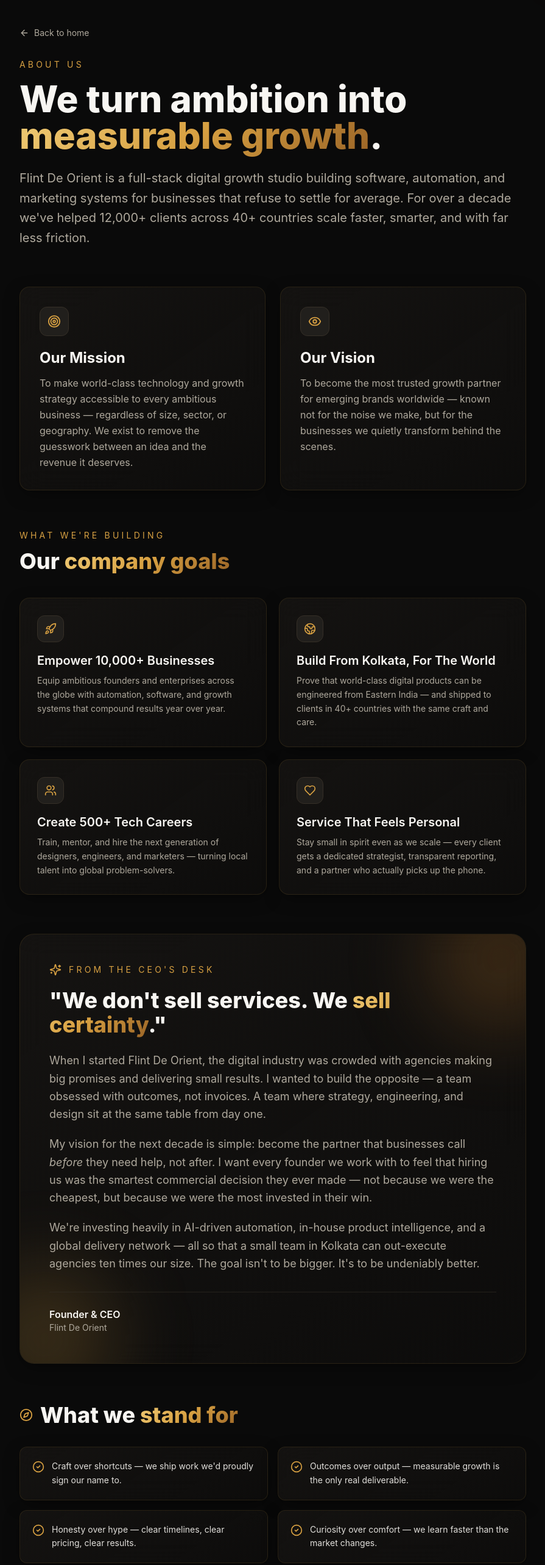
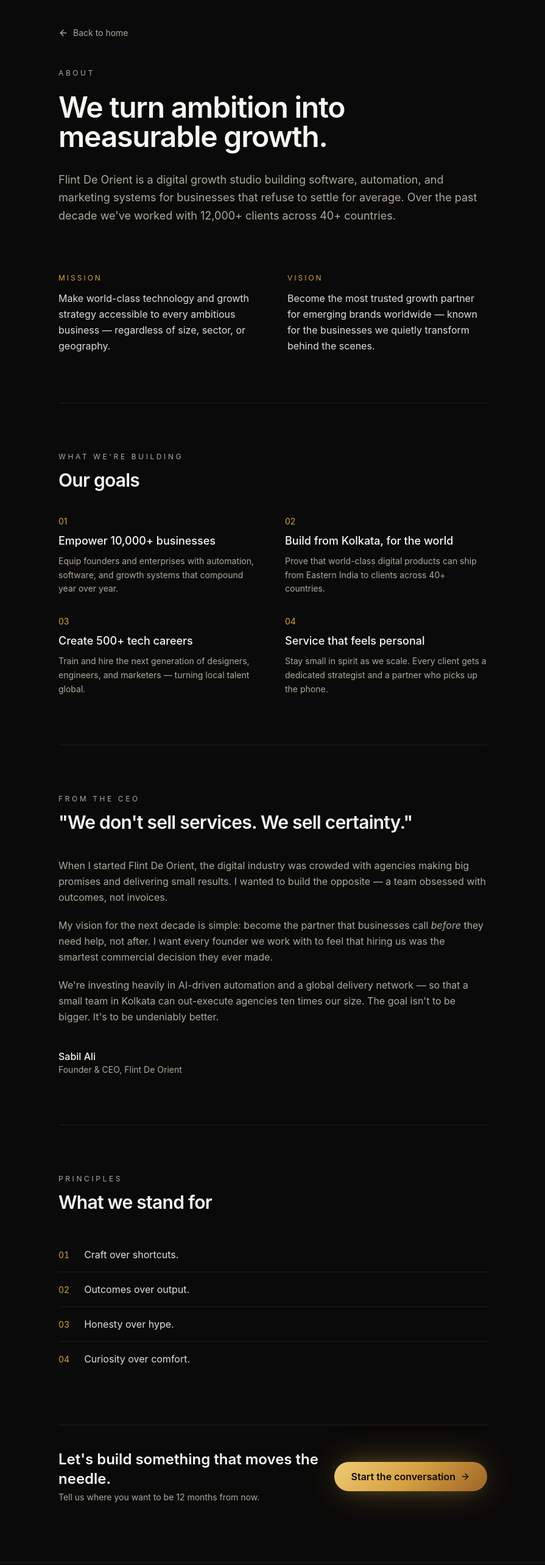
Before and after one commit to flint-de-orient/flintdeorient, a React (Vite) app: page /about in a window 1280 px wide. Shown: the part 100-2666 px from the top of the page at 61% size, without its empty margins (192-1087 px from the left). Built offline with nearby package versions, Linux system fonts and the light colour scheme; the HTML template or start-up script is replaced by a standard one.

Commit message:
Changes
Co-authored-by: sandipmandalgit <121313012+sandipmandalgit@users.noreply.github.com>

```diff
--- a/src/pages/About.tsx
+++ b/src/pages/About.tsx
@@ -1,38 +1,34 @@
 import { Link } from "react-router-dom";
 import { useEffect } from "react";
-import { ArrowLeft, Target, Eye, Compass, Sparkles, Rocket, Users, Globe2, Heart, CheckCircle2 } from "lucide-react";
+import { ArrowLeft, ArrowRight } from "lucide-react";
 import { Button } from "@/components/ui/button";
 import { Navbar } from "@/components/site/Navbar";
 import { Footer } from "@/components/site/Footer";
 
 const goals = [
   {
-    icon: Rocket,
-    title: "Empower 10,000+ Businesses",
-    body: "Equip ambitious founders and enterprises across the globe with automation, software, and growth systems that compound results year over year.",
+    title: "Empower 10,000+ businesses",
+    body: "Equip founders and enterprises with automation, software, and growth systems that compound year over year.",
   },
   {
-    icon: Globe2,
-    title: "Build From Kolkata, For The World",
-    body: "Prove that world-class digital products can be engineered from Eastern India — and shipped to clients in 40+ countries with the same craft and care.",
+    title: "Build from Kolkata, for the world",
+    body: "Prove that world-class digital products can ship from Eastern India to clients across 40+ countries.",
   },
   {
-    icon: Users,
-    title: "Create 500+ Tech Careers",
-    body: "Train, mentor, and hire the next generation of designers, engineers, and marketers — turning local talent into global problem-solvers.",
+    title: "Create 500+ tech careers",
+    body: "Train and hire the next generation of designers, engineers, and marketers — turning local talent global.",
   },
   {
-    icon: Heart,
-    title: "Service That Feels Personal",
-    body: "Stay small in spirit even as we scale — every client gets a dedicated strategist, transparent reporting, and a partner who actually picks up the phone.",
+    title: "Service that feels personal",
+    body: "Stay small in spirit as we scale. Every client gets a dedicated strategist and a partner who picks up the phone.",
   },
 ];
 
 const values = [
-  "Craft over shortcuts — we ship work we'd proudly sign our name to.",
-  "Outcomes over output — measurable growth is the only real deliverable.",
-  "Honesty over hype — clear timelines, clear pricing, clear results.",
-  "Curiosity over comfort — we learn faster than the market changes.",
+  "Craft over shortcuts.",
+  "Outcomes over output.",
+  "Honesty over hype.",
+  "Curiosity over comfort.",
 ];
 
 const About = () => {
@@ -40,76 +36,61 @@ const About = () => {
     window.scrollTo(0, 0);
     document.title = "About — Flint De Orient";
     const meta = document.querySelector('meta[name="description"]');
-    if (meta) meta.setAttribute("content", "Discover Flint De Orient's mission, company goals, and the CEO's vision for building world-class software and growth systems from Kolkata.");
+    if (meta) meta.setAttribute("content", "Flint De Orient — our mission, goals, and the vision of CEO Sabil Ali for building world-class software and growth systems from Kolkata.");
   }, []);
 
   return (
-    <div className="min-h-screen bg-background text-foreground overflow-x-hidden">
+    <div className="min-h-screen bg-background text-foreground">
       <Navbar />
       <main className="pt-28 md:pt-36 pb-24">
-        <article className="container max-w-4xl">
+        <article className="container max-w-3xl">
           <Link
             to="/#about"
-            className="inline-flex items-center gap-2 text-sm text-muted-foreground hover:text-foreground mb-8"
+            className="inline-flex items-center gap-2 text-sm text-muted-foreground hover:text-foreground mb-12"
           >
             <ArrowLeft size={16} /> Back to home
           </Link>
 
           {/* Header */}
-          <header className="mb-16">
-            <p className="text-sm uppercase tracking-[0.3em] text-gold mb-4">About Us</p>
-            <h1 className="text-4xl md:text-6xl font-extrabold leading-tight mb-6">
-              We turn ambition into <span className="text-gradient-gold">measurable growth</span>.
+          <header className="mb-20">
+            <p className="text-xs uppercase tracking-[0.3em] text-muted-foreground mb-6">About</p>
+            <h1 className="text-4xl md:text-5xl font-semibold leading-[1.15] tracking-tight mb-8">
+              We turn ambition into measurable growth.
             </h1>
-            <p className="text-xl text-muted-foreground leading-relaxed">
-              Flint De Orient is a full-stack digital growth studio building software, automation,
-              and marketing systems for businesses that refuse to settle for average. For over a
-              decade we've helped 12,000+ clients across 40+ countries scale faster, smarter, and
-              with far less friction.
+            <p className="text-lg text-muted-foreground leading-relaxed">
+              Flint De Orient is a digital growth studio building software, automation, and
+              marketing systems for businesses that refuse to settle for average. Over the past
+              decade we've worked with 12,000+ clients across 40+ countries.
             </p>
           </header>
 
           {/* Mission / Vision */}
-          <section className="grid md:grid-cols-2 gap-6 mb-16">
-            <div className="glass-card rounded-2xl p-8">
-              <div className="w-12 h-12 rounded-xl bg-secondary border border-border flex items-center justify-center mb-5">
-                <Target size={22} className="text-gold" />
-              </div>
-              <h2 className="text-2xl font-bold mb-3">Our Mission</h2>
-              <p className="text-muted-foreground leading-relaxed">
-                To make world-class technology and growth strategy accessible to every ambitious
-                business — regardless of size, sector, or geography. We exist to remove the
-                guesswork between an idea and the revenue it deserves.
+          <section className="grid md:grid-cols-2 gap-12 mb-20 pb-20 border-b border-border/60">
+            <div>
+              <p className="text-xs uppercase tracking-[0.25em] text-gold mb-3">Mission</p>
+              <p className="text-base text-foreground/90 leading-relaxed">
+                Make world-class technology and growth strategy accessible to every ambitious
+                business — regardless of size, sector, or geography.
               </p>
             </div>
-            <div className="glass-card rounded-2xl p-8">
-              <div className="w-12 h-12 rounded-xl bg-secondary border border-border flex items-center justify-center mb-5">
-                <Eye size={22} className="text-gold" />
-              </div>
-              <h2 className="text-2xl font-bold mb-3">Our Vision</h2>
-              <p className="text-muted-foreground leading-relaxed">
-                To become the most trusted growth partner for emerging brands worldwide — known
-                not for the noise we make, but for the businesses we quietly transform behind the
-                scenes.
+            <div>
+              <p className="text-xs uppercase tracking-[0.25em] text-gold mb-3">Vision</p>
+              <p className="text-base text-foreground/90 leading-relaxed">
+                Become the most trusted growth partner for emerging brands worldwide — known
+                for the businesses we quietly transform behind the scenes.
               </p>
             </div>
           </section>
 
           {/* Goals */}
-          <section className="mb-16">
-            <div className="mb-10">
-              <p className="text-sm uppercase tracking-[0.3em] text-gold mb-3">What we're building</p>
-              <h2 className="text-3xl md:text-4xl font-extrabold">
-                Our <span className="text-gradient-gold">company goals</span>
-              </h2>
-            </div>
-            <div className="grid md:grid-cols-2 gap-5">
-              {goals.map((g) => (
-                <div key={g.title} className="glass-card rounded-2xl p-7">
-                  <div className="w-11 h-11 rounded-xl bg-secondary border border-border flex items-center justify-center mb-4">
-                    <g.icon size={20} className="text-gold" />
-                  </div>
-                  <h3 className="text-xl font-semibold mb-2">{g.title}</h3>
+          <section className="mb-20 pb-20 border-b border-border/60">
+            <p className="text-xs uppercase tracking-[0.3em] text-muted-foreground mb-3">What we're building</p>
+            <h2 className="text-2xl md:text-3xl font-semibold tracking-tight mb-10">Our goals</h2>
+            <div className="grid sm:grid-cols-2 gap-x-10 gap-y-8">
+              {goals.map((g, i) => (
+                <div key={g.title}>
+                  <p className="text-sm text-gold mb-2">0{i + 1}</p>
+                  <h3 className="text-lg font-medium mb-2">{g.title}</h3>
                   <p className="text-sm text-muted-foreground leading-relaxed">{g.body}</p>
                 </div>
               ))}
@@ -117,75 +98,56 @@ const About = () => {
           </section>
 
           {/* CEO Vision */}
-          <section className="mb-16">
-            <div className="glass-card rounded-3xl p-8 md:p-12 relative overflow-hidden">
-              <div className="absolute -top-20 -right-20 w-60 h-60 rounded-full bg-gold-deep/30 blur-3xl" />
-              <div className="absolute -bottom-20 -left-20 w-60 h-60 rounded-full bg-gold/20 blur-3xl" />
-              <div className="relative">
-                <div className="flex items-center gap-3 mb-5">
-                  <Sparkles size={20} className="text-gold" />
-                  <p className="text-sm uppercase tracking-[0.3em] text-gold">From the CEO's desk</p>
-                </div>
-                <h2 className="text-3xl md:text-4xl font-extrabold mb-6 leading-tight">
-                  "We don't sell services. We <span className="text-gradient-gold">sell certainty</span>."
+          <section className="mb-20 pb-20 border-b border-border/60">
+            <p className="text-xs uppercase tracking-[0.3em] text-muted-foreground mb-3">From the CEO</p>
+            <h2 className="text-2xl md:text-3xl font-semibold tracking-tight mb-10">
+              "We don't sell services. We sell certainty."
             </h2>
-                <div className="space-y-5 text-muted-foreground leading-relaxed text-lg">
+            <div className="space-y-5 text-base text-muted-foreground leading-relaxed">
               <p>
                 When I started Flint De Orient, the digital industry was crowded with agencies
                 making big promises and delivering small results. I wanted to build the
-                    opposite — a team obsessed with outcomes, not invoices. A team where strategy,
-                    engineering, and design sit at the same table from day one.
+                opposite — a team obsessed with outcomes, not invoices.
               </p>
               <p>
-                    My vision for the next decade is simple: become the partner that businesses
-                    call <em>before</em> they need help, not after. I want every founder we work
-                    with to feel that hiring us was the smartest commercial decision they ever
-                    made — not because we were the cheapest, but because we were the most
-                    invested in their win.
+                My vision for the next decade is simple: become the partner that businesses call
+                <em> before</em> they need help, not after. I want every founder we work with to
+                feel that hiring us was the smartest commercial decision they ever made.
               </p>
               <p>
-                    We're investing heavily in AI-driven automation, in-house product
-                    intelligence, and a global delivery network — all so that a small team in
-                    Kolkata can out-execute agencies ten times our size. The goal isn't to be
-                    bigger. It's to be undeniably better.
+                We're investing heavily in AI-driven automation and a global delivery network —
+                so that a small team in Kolkata can out-execute agencies ten times our size.
+                The goal isn't to be bigger. It's to be undeniably better.
               </p>
             </div>
-                <div className="mt-8 pt-6 border-t border-border/60">
-                  <p className="font-semibold text-foreground">Founder & CEO</p>
-                  <p className="text-sm text-muted-foreground">Flint De Orient</p>
-                </div>
-              </div>
+            <div className="mt-10">
+              <p className="font-medium text-foreground">Sabil Ali</p>
+              <p className="text-sm text-muted-foreground">Founder &amp; CEO, Flint De Orient</p>
             </div>
           </section>
 
           {/* Values */}
-          <section className="mb-16">
-            <div className="mb-8 flex items-center gap-3">
-              <Compass size={22} className="text-gold" />
-              <h2 className="text-3xl md:text-4xl font-extrabold">
-                What we <span className="text-gradient-gold">stand for</span>
-              </h2>
-            </div>
-            <ul className="grid sm:grid-cols-2 gap-4">
-              {values.map((v) => (
-                <li key={v} className="flex items-start gap-3 glass-card rounded-xl p-5">
-                  <CheckCircle2 size={20} className="text-gold flex-shrink-0 mt-0.5" />
-                  <span className="text-sm text-foreground/90 leading-relaxed">{v}</span>
+          <section className="mb-20">
+            <p className="text-xs uppercase tracking-[0.3em] text-muted-foreground mb-3">Principles</p>
+            <h2 className="text-2xl md:text-3xl font-semibold tracking-tight mb-10">What we stand for</h2>
+            <ul className="divide-y divide-border/60">
+              {values.map((v, i) => (
+                <li key={v} className="flex items-baseline gap-6 py-4">
+                  <span className="text-sm text-gold tabular-nums">0{i + 1}</span>
+                  <span className="text-base text-foreground/90">{v}</span>
                 </li>
               ))}
             </ul>
           </section>
 
           {/* CTA */}
-          <section className="text-center glass-card rounded-2xl p-10">
-            <h2 className="text-2xl md:text-3xl font-bold mb-4">
-              Ready to build something that actually moves the needle?
-            </h2>
-            <p className="text-muted-foreground mb-8 max-w-xl mx-auto">
-              Tell us where you want to be 12 months from now — we'll show you exactly how to get there.
-            </p>
+          <section className="flex flex-col sm:flex-row sm:items-center sm:justify-between gap-6 pt-10 border-t border-border/60">
+            <div>
+              <h2 className="text-xl md:text-2xl font-semibold mb-1">Let's build something that moves the needle.</h2>
+              <p className="text-sm text-muted-foreground">Tell us where you want to be 12 months from now.</p>
+            </div>
             <Button variant="hero" size="lg" asChild>
-              <Link to="/#contact">Start the conversation</Link>
+              <Link to="/#contact">Start the conversation <ArrowRight size={16} /></Link>
             </Button>
           </section>
         </article>
```
Lines whose indentation alone changed are shown as unchanged.
